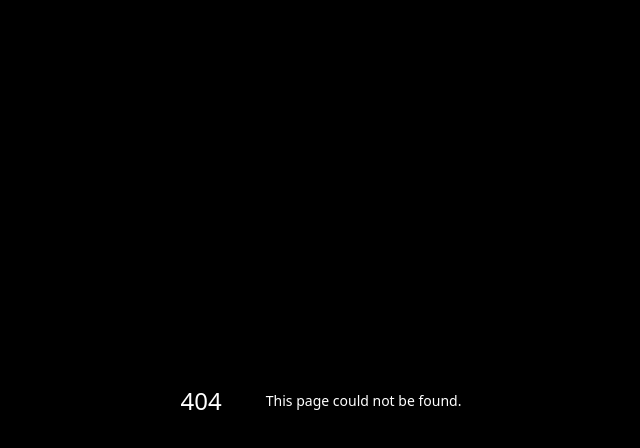
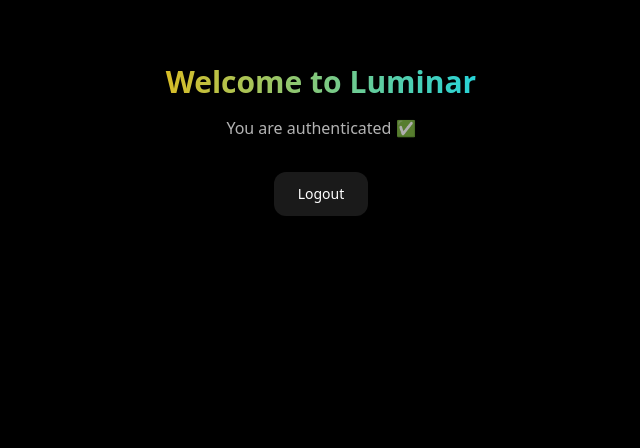
Before and after one commit to BoogieBoogatti/Luminar-Genesis, a Next.js app: page /dashboard in a window 1280 px wide. Before the commit this address had no page. Shown: the top 448 px of the page, without its empty margins (319-959 px from the left). Built offline with nearby package versions, Linux system fonts and the light colour scheme; sample sign-in values are in the browser's storage.

Commit message:
Create Dashboard component with auth redirection
Implement dashboard component with authentication check.

```diff
--- /dev/null
+++ b/app/dashboard/page.tsx
@@ -0,0 +1,33 @@
+'use client';
+import { useEffect, useState } from "react";
+import { useRouter } from "next/navigation";
+
+export default function Dashboard() {
+  const [auth, setAuth] = useState(false);
+  const router = useRouter();
+
+  useEffect(() => {
+    const isAuth = localStorage.getItem('luminar_auth');
+    if (!isAuth) router.push('/auth');
+    else setAuth(true);
+  }, [router]);
+
+  if (!auth) return null;
+
+  return (
+    <main className="min-h-screen bg-black text-white px-6 py-16">
+      <div className="max-w-md mx-auto text-center">
+        <h1 className="text-3xl font-bold bg-gradient-to-r from-[#FFB800] to-[#00D9FF] bg-clip-text text-transparent">
+          Welcome to Luminar
+        </h1>
+        <p className="text-white/70 mt-4">You are authenticated ✅</p>
+        <button
+          onClick={() => {localStorage.removeItem('luminar_auth'); router.push('/auth');}}
+          className="mt-8 px-6 py-3 bg-white/10 rounded-xl text-sm hover:bg-white/20"
+        >
+          Logout
+        </button>
+      </div>
+    </main>
+  );
+}
```
